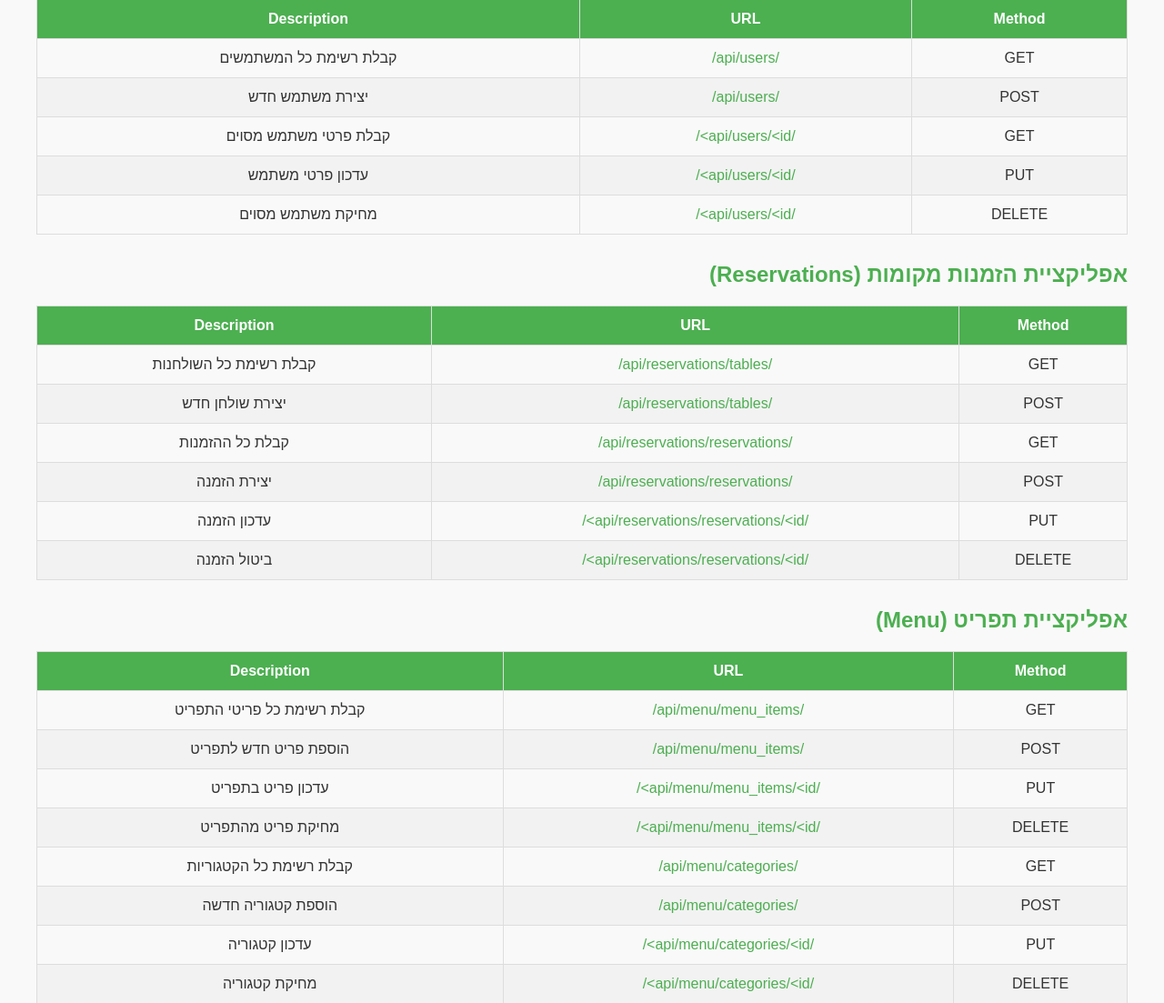
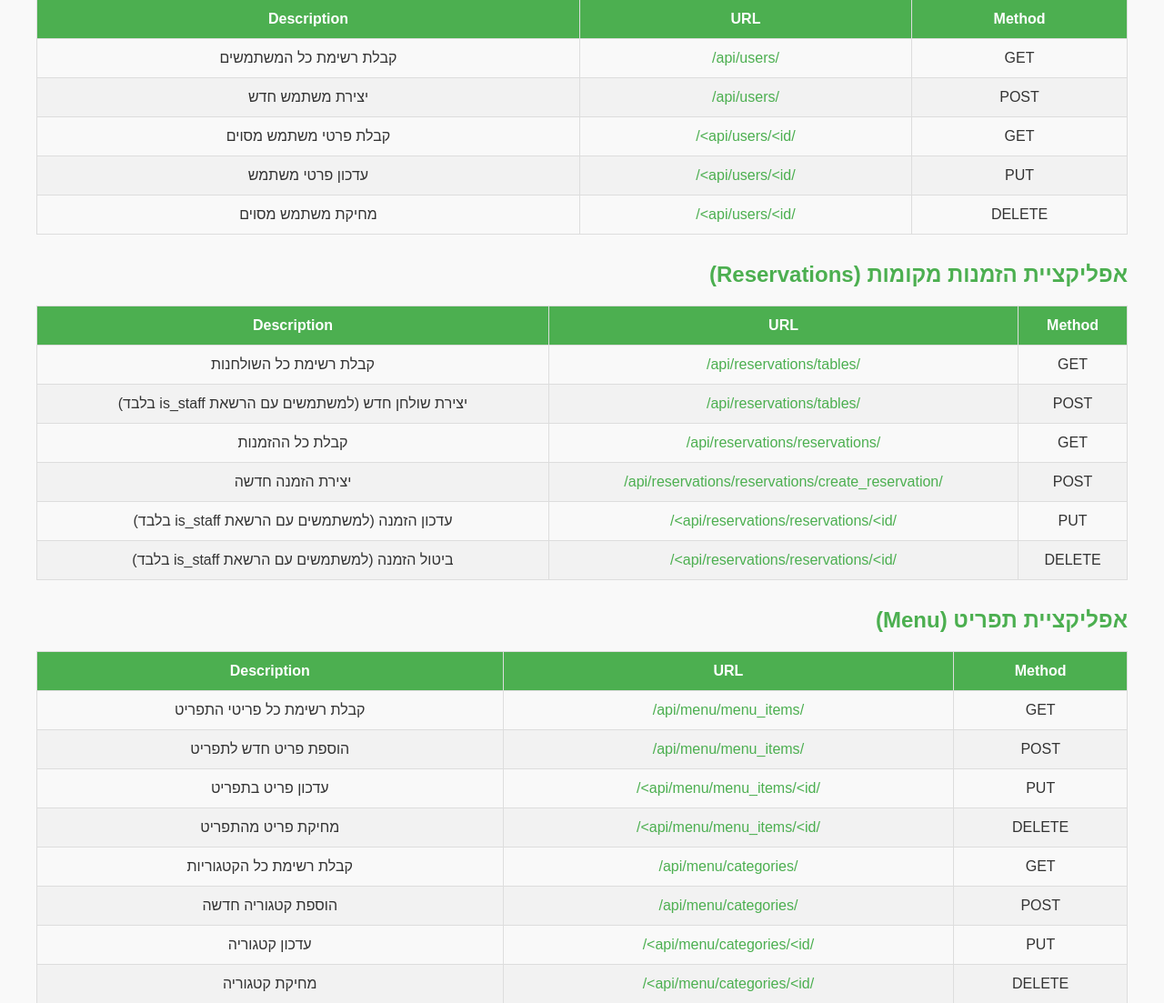
Before and after one commit to razmazlih/restaurant_management_server, a Django app: page / in a window 1280 px wide. Shown: the part 157-1260 px from the top of the page at 91% size. Run offline with Django 5.2, Linux system fonts and the light colour scheme; parts of the project's set-up code (start-up, migrations or seed data) failed here and were passed over.

Commit message:
update table information

```diff
--- a/restaurant_management/templates/index.html
+++ b/restaurant_management/templates/index.html
@@ -52,11 +52,11 @@
             </thead>
             <tbody>
                 <tr><td>GET</td><td><a href="/api/reservations/tables/">/api/reservations/tables/</a></td><td>קבלת רשימת כל השולחנות</td></tr>
-                <tr><td>POST</td><td><a href="/api/reservations/tables/">/api/reservations/tables/</a></td><td>יצירת שולחן חדש</td></tr>
+                <tr><td>POST</td><td><a href="/api/reservations/tables/">/api/reservations/tables/</a></td><td>יצירת שולחן חדש (למשתמשים עם הרשאת is_staff בלבד)</td></tr>
                 <tr><td>GET</td><td><a href="/api/reservations/reservations/">/api/reservations/reservations/</a></td><td>קבלת כל ההזמנות</td></tr>
-                <tr><td>POST</td><td><a href="/api/reservations/reservations/">/api/reservations/reservations/</a></td><td>יצירת הזמנה</td></tr>
-                <tr><td>PUT</td><td><a href="/api/reservations/reservations/1/">/api/reservations/reservations/&lt;id&gt;/</a></td><td>עדכון הזמנה</td></tr>
-                <tr><td>DELETE</td><td><a href="/api/reservations/reservations/1/">/api/reservations/reservations/&lt;id&gt;/</a></td><td>ביטול הזמנה</td></tr>
+                <tr><td>POST</td><td><a href="/api/reservations/reservations/create_reservation/">/api/reservations/reservations/create_reservation/</a></td><td>יצירת הזמנה חדשה</td></tr>
+                <tr><td>PUT</td><td><a href="/api/reservations/reservations/1/">/api/reservations/reservations/&lt;id&gt;/</a></td><td>עדכון הזמנה (למשתמשים עם הרשאת is_staff בלבד)</td></tr>
+                <tr><td>DELETE</td><td><a href="/api/reservations/reservations/1/">/api/reservations/reservations/&lt;id&gt;/</a></td><td>ביטול הזמנה (למשתמשים עם הרשאת is_staff בלבד)</td></tr>
             </tbody>
         </table>
 
```
